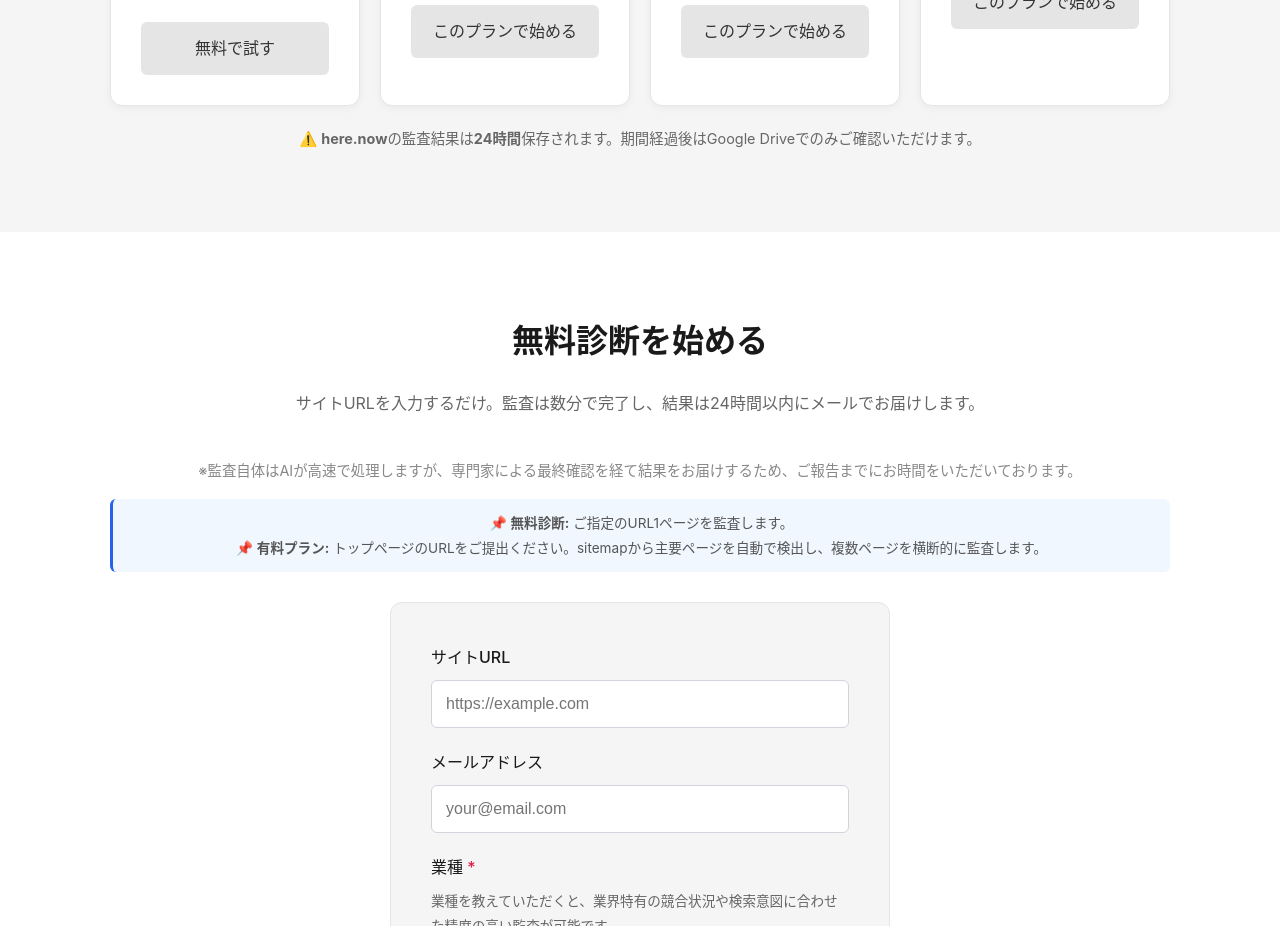
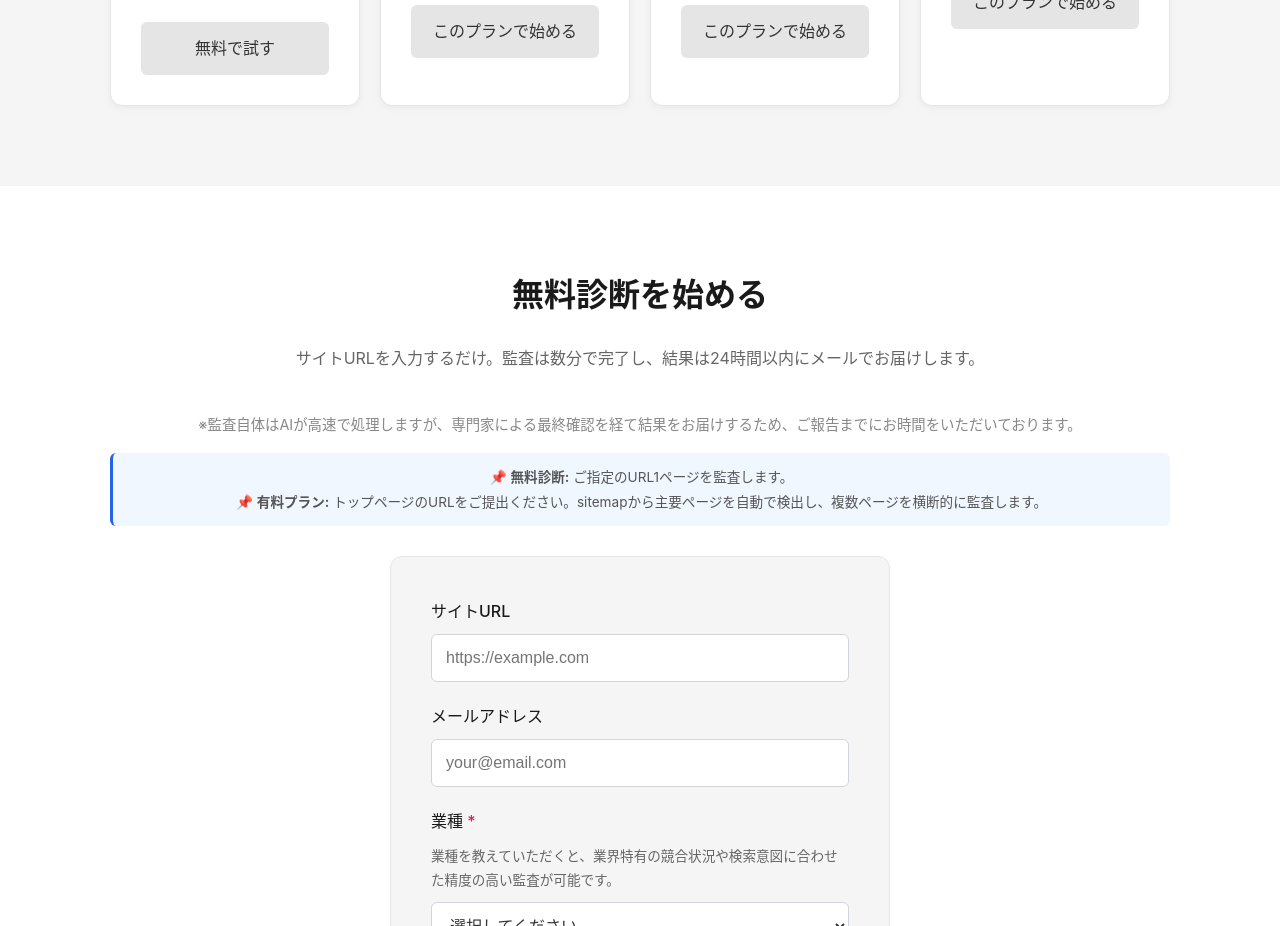
Before and after one commit to Azuma38/ai-seo-audit-lp, a website: page index.html in a window 1280 px wide. Shown: the part 1572-2498 px from the top of the page. Drawn offline with Linux system fonts and the light colour scheme.

Commit message:
remove 24h expiry warning (here.now now permanent)

```diff
--- a/index.html
+++ b/index.html
@@ -446,9 +446,7 @@
                     <a href="javascript:void(0)" class="btn plan-btn" data-plan="business" onclick="openPaymentModal('business'); return false;">このプランで始める</a>
                 </div>
             </div>
-            <p style="text-align: center; color: #666; font-size: 0.9rem; margin-top: 20px;">
-                ⚠️ <strong>here.now</strong>の監査結果は<strong>24時間</strong>保存されます。期間経過後はGoogle Driveでのみご確認いただけます。
-            </p>
+
         </div>
     </section>
 
```
